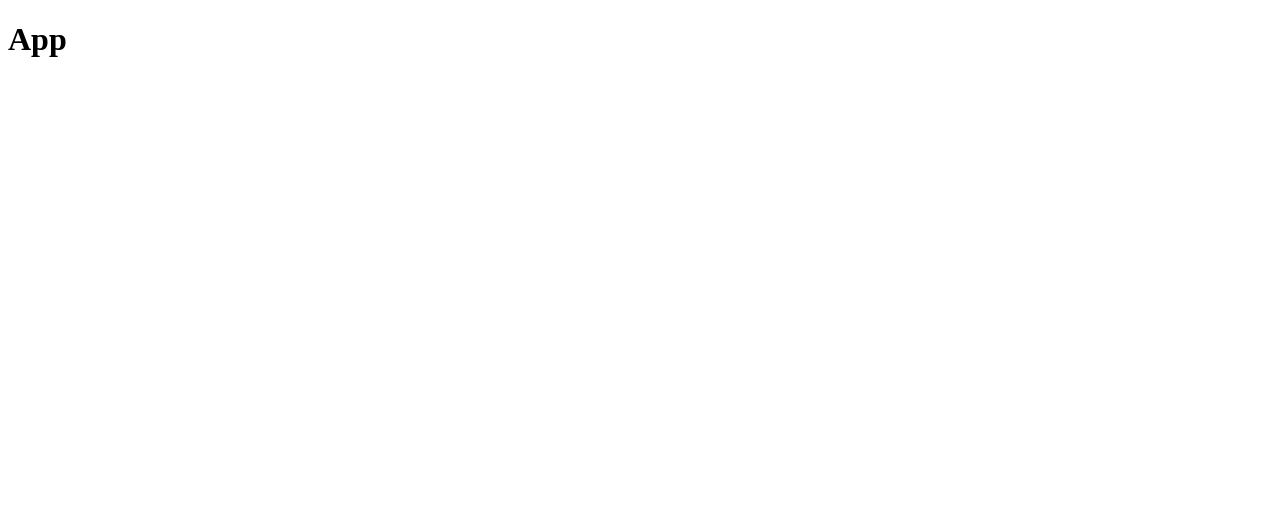
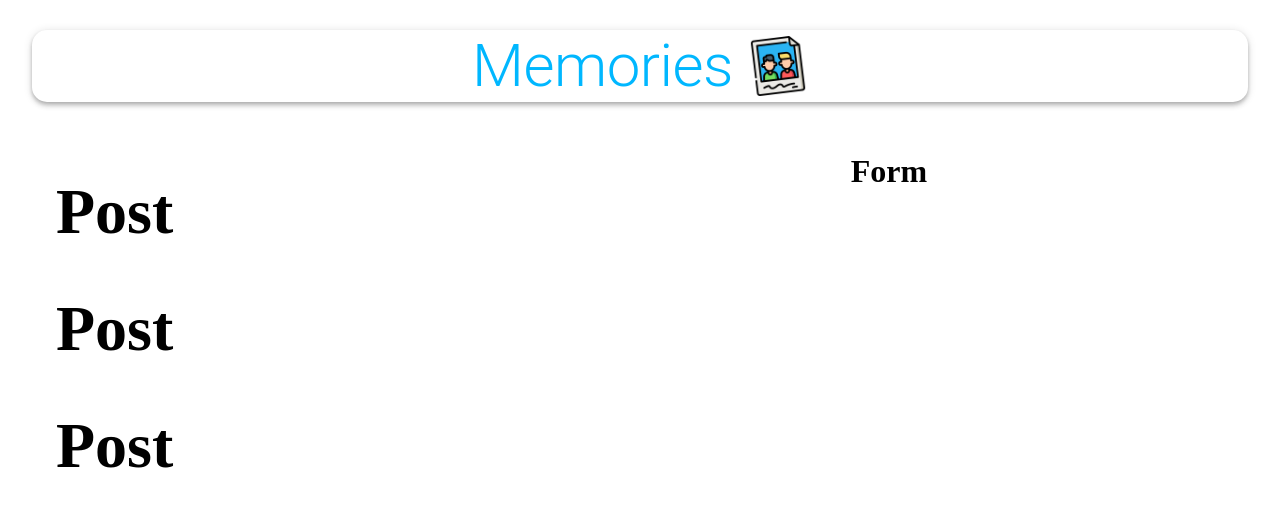
Before and after one commit to MrCalifer/Memories_Project, a React (Create React App) app in the folder client/: page / in a window 1280 px wide. Shown: the top 506 px of the page. Built offline with nearby package versions, Linux system fonts and the light colour scheme.

Commit message:
Added material-ui styles.

```diff
--- a/client/package.json
+++ b/client/package.json
@@ -3,7 +3,7 @@
   "version": "0.1.0",
   "private": true,
   "dependencies": {
-    "@material-ui/core": "^4.9.10",
+    "@material-ui/core": "^4.12.4",
     "@material-ui/icons": "^4.9.1",
     "@material-ui/lab": "^4.0.0-alpha.58",
     "@testing-library/jest-dom": "^4.2.4",
--- a/client/src/App.js
+++ b/client/src/App.js
@@ -1,10 +1,39 @@
-import React from "react";
+import React, { useState, useEffect } from "react";
+import { Container, AppBar, Typography, Grow, Grid } from "@material-ui/core";
+import Posts from "./components/Posts/Post";
+import Form from "./components/Form/Form";
+import memories from "./images/memories.png";
+import useStyles from "./styles";
 
 const App = () => {
+  const [currentId, setCurrentId] = useState(0);
+  const classes = useStyles();
   return (
-    <div>
-      <h1>App</h1>
-    </div>
+    <Container maxWidth="lg">
+      <AppBar className={classes.appBar} position="static" color="inherit">
+        <Typography className={classes.heading} variant="h2" align="center">
+          Memories
+        </Typography>
+        <img className={classes.image} src={memories} alt="icon" height="60" />
+      </AppBar>
+      <Grow in>
+        <Container>
+          <Grid
+            container
+            justify="space-between"
+            alignItems="stretch"
+            spacing={3}
+          >
+            <Grid item xs={12} sm={7}>
+              <Posts setCurrentId={setCurrentId} />
+            </Grid>
+            <Grid item xs={12} sm={4}>
+              <Form currentId={currentId} setCurrentId={setCurrentId} />
+            </Grid>
+          </Grid>
+        </Container>
+      </Grow>
+    </Container>
   );
 };
 
--- /dev/null
+++ b/client/src/components/Form/Form.js
@@ -0,0 +1,14 @@
+import React from "react";
+import useStyles from "./styles";
+
+const Form = () => {
+  const classes = useStyles();
+
+    return(
+        <h1>
+            Form
+        </h1>
+    );
+}
+
+export default Form;
--- /dev/null
+++ b/client/src/components/Form/styles.js
@@ -0,0 +1,24 @@
+import { makeStyles } from '@material-ui/core/styles';
+
+export default makeStyles((theme) => ({
+  root: {
+    '& .MuiTextField-root': {
+      margin: theme.spacing(1),
+    },
+  },
+  paper: {
+    padding: theme.spacing(2),
+  },
+  form: {
+    display: 'flex',
+    flexWrap: 'wrap',
+    justifyContent: 'center',
+  },
+  fileInput: {
+    width: '97%',
+    margin: '10px 0',
+  },
+  buttonSubmit: {
+    marginBottom: 10,
+  },
+}));
--- /dev/null
+++ b/client/src/components/Posts/Post.js
@@ -0,0 +1,19 @@
+import React from "react";
+import Post from './Post/Post';
+import useStyles from "./styles";
+
+const Posts = () => {
+  const classes = useStyles();
+
+    return(
+        <>
+        <h1>
+            <Post/>
+            <Post/>
+            <Post/>
+        </h1>
+        </>
+    );
+}
+
+export default Posts;
--- /dev/null
+++ b/client/src/components/Posts/Post/Post.js
@@ -0,0 +1,13 @@
+import React from "react";
+import useStyles from "./styles";
+
+const Post = () => {
+  const classes = useStyles();
+    return(
+        <h1>
+            Post
+        </h1>
+    );
+}
+
+export default Post;
--- /dev/null
+++ b/client/src/components/Posts/Post/styles.js
@@ -0,0 +1,52 @@
+import { makeStyles } from '@material-ui/core/styles';
+
+export default makeStyles({
+  media: {
+    height: 0,
+    paddingTop: '56.25%',
+    backgroundColor: 'rgba(0, 0, 0, 0.5)',
+    backgroundBlendMode: 'darken',
+  },
+  border: {
+    border: 'solid',
+  },
+  fullHeightCard: {
+    height: '100%',
+  },
+  card: {
+    display: 'flex',
+    flexDirection: 'column',
+    justifyContent: 'space-between',
+    borderRadius: '15px',
+    height: '100%',
+    position: 'relative',
+  },
+  overlay: {
+    position: 'absolute',
+    top: '20px',
+    left: '20px',
+    color: 'white',
+  },
+  overlay2: {
+    position: 'absolute',
+    top: '20px',
+    right: '20px',
+    color: 'white',
+  },
+  grid: {
+    display: 'flex',
+  },
+  details: {
+    display: 'flex',
+    justifyContent: 'space-between',
+    margin: '20px',
+  },
+  title: {
+    padding: '0 16px',
+  },
+  cardActions: {
+    padding: '0 16px 8px 16px',
+    display: 'flex',
+    justifyContent: 'space-between',
+  },
+});
--- /dev/null
+++ b/client/src/components/Posts/styles.js
@@ -0,0 +1,14 @@
+import { makeStyles } from '@material-ui/core/styles';
+
+export default makeStyles((theme) => ({
+  mainContainer: {
+    display: 'flex',
+    alignItems: 'center',
+  },
+  smMargin: {
+    margin: theme.spacing(1),
+  },
+  actionDiv: {
+    textAlign: 'center',
+  },
+}));
--- /dev/null
+++ b/client/src/styles.js
@@ -0,0 +1,18 @@
+import { makeStyles } from '@material-ui/core/styles';
+
+export default makeStyles(() => ({
+  appBar: {
+    borderRadius: 15,
+    margin: '30px 0',
+    display: 'flex',
+    flexDirection: 'row',
+    justifyContent: 'center',
+    alignItems: 'center',
+  },
+  heading: {
+    color: 'rgba(0,183,255, 1)',
+  },
+  image: {
+    marginLeft: '15px',
+  },
+}));
```
Also changed, not shown: client/src/api/index.js (added), client/src/images/memories.png (added), client/src/index.js (line endings or trailing spaces), 1 other file (tests, documents, lock files or other folders).
